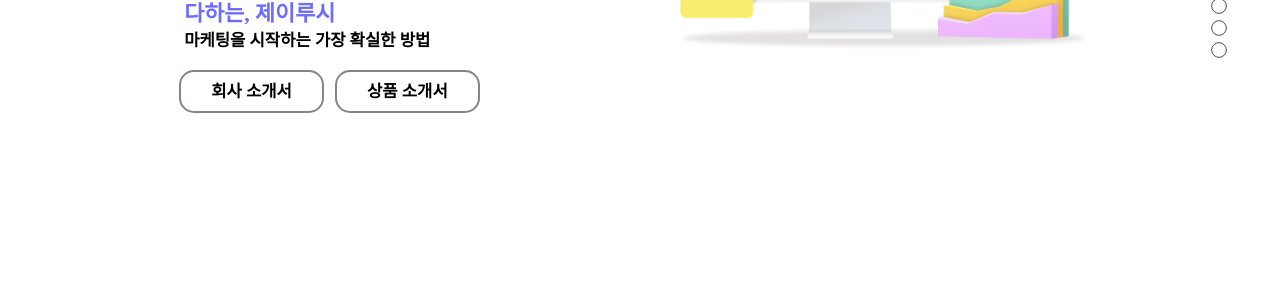
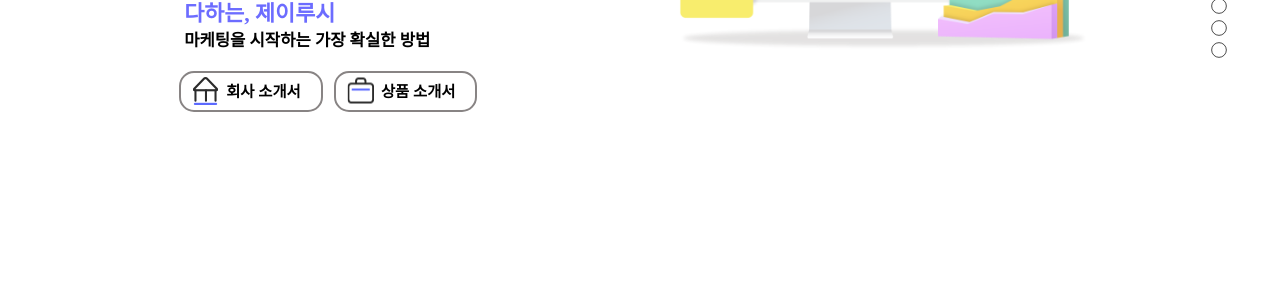
Before and after one commit to jjohayeon/jlucy-dev.github.io, a plain HTML site: page index.html in a window 1280 px wide. Shown: the part 506-800 px from the top of the page. Drawn offline with nearby package versions, Linux system fonts and the light colour scheme; a web font is replaced by a local one.

Commit message:
11.01 css update

```diff
--- a/assets/css/style.css
+++ b/assets/css/style.css
@@ -140,12 +140,12 @@
 }
 
 #section1 .txt-box .link-box a {
-    padding: 10px 30px;
+    padding: 10px 20px 10px 45px;
     border-radius: 15px;
     border: 2px solid rgb(136, 132, 132);
     color: #000;
     transition: 0.3s linear;
-    font-size: 1.3vw;
+    font-size: 1.2vw;
 }
 
 #section1 .txt-box p:nth-child(6) {
@@ -157,6 +157,25 @@
     font-family: "GmarketSansLight";
     font-size: 1.3vw;
     margin-top: -10px;
+}
+.link-box .part1 {
+    position: relative;
+}
+.link-box .part2 {
+    position: relative;
+}
+
+.link-box .part1 img {
+    top: 30%;
+    left: 8%;
+    transform: translateY(-25%);
+    position: absolute;
+}
+.link-box .part2 img {
+    top: 30%;
+    left: 8%;
+    transform: translateY(-25%);
+    position: absolute;
 }
 
 #section1 .txt-box .link-box .part1:hover {
@@ -602,6 +621,12 @@
     color: #ccc;
 }
 
+.partnerShip .time {
+    font-family: "noto-sans", sans-serif;
+    padding-top: 30px;
+    color: #ccc;
+}
+
 /* footer */
 
 /* navigation */
--- a/index.html
+++ b/index.html
@@ -40,8 +40,12 @@
           <p>다하는, 제이루시</p>
           <p>마케팅을 시작하는 가장 확실한 방법</p>
           <div class="link-box">
-            <a href="#" class="part1">회사 소개서</a>
-            <a href="#" class="part2">상품 소개서</a>
+            <a href="#" class="part1">
+              <img src="assets/img/company.png" alt="">
+              회사 소개서</a>
+            <a href="#" class="part2">
+              <img src="assets/img/product.png" alt="">
+              상품 소개서</a>
           </div>
         </div>
         <div class="sec1-bg"></div>
@@ -187,7 +191,6 @@
       <section id="section13" class="section">
         <div class="contact-container">
           <h3>CONTACT US</h3>
-          <p>JLUCY</p>
         </div>
         <form>
           <h2></h2>
```
Also changed, not shown: assets/img/company.png (added), assets/img/product.png (added).
